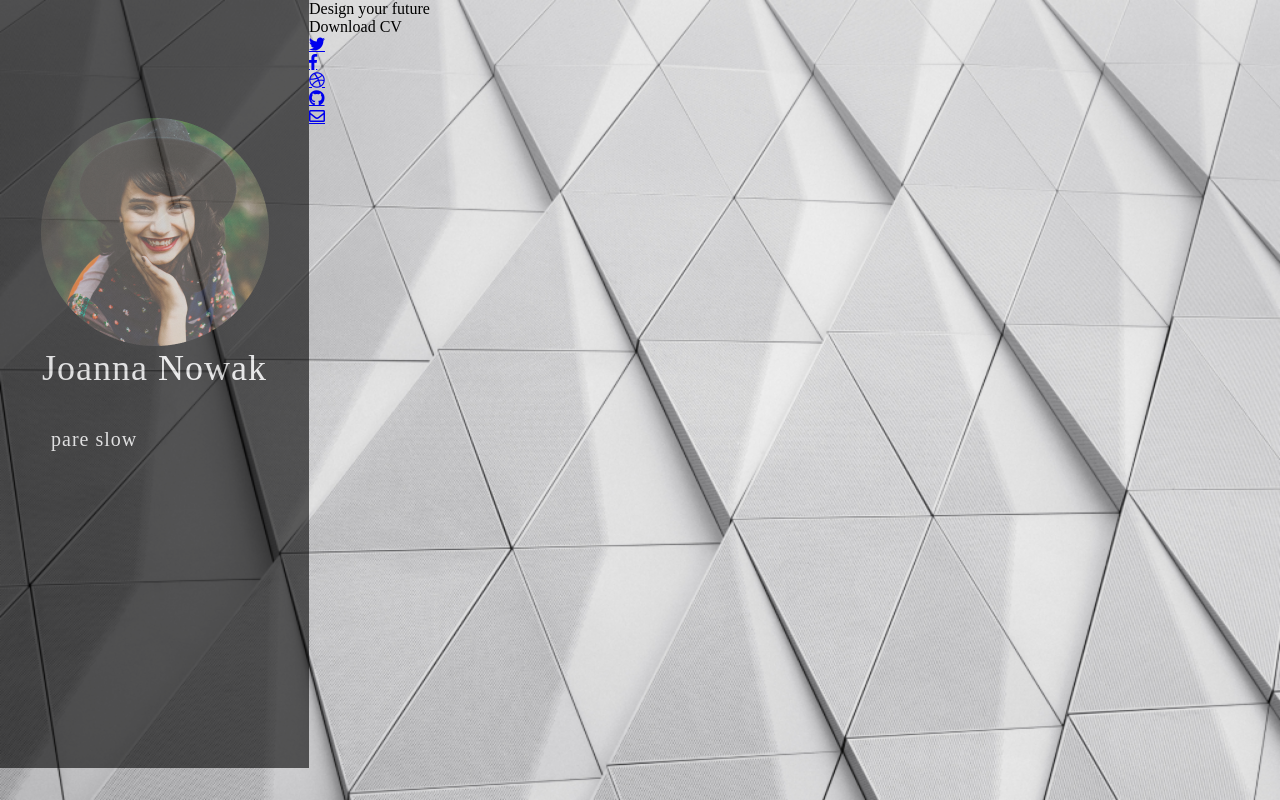
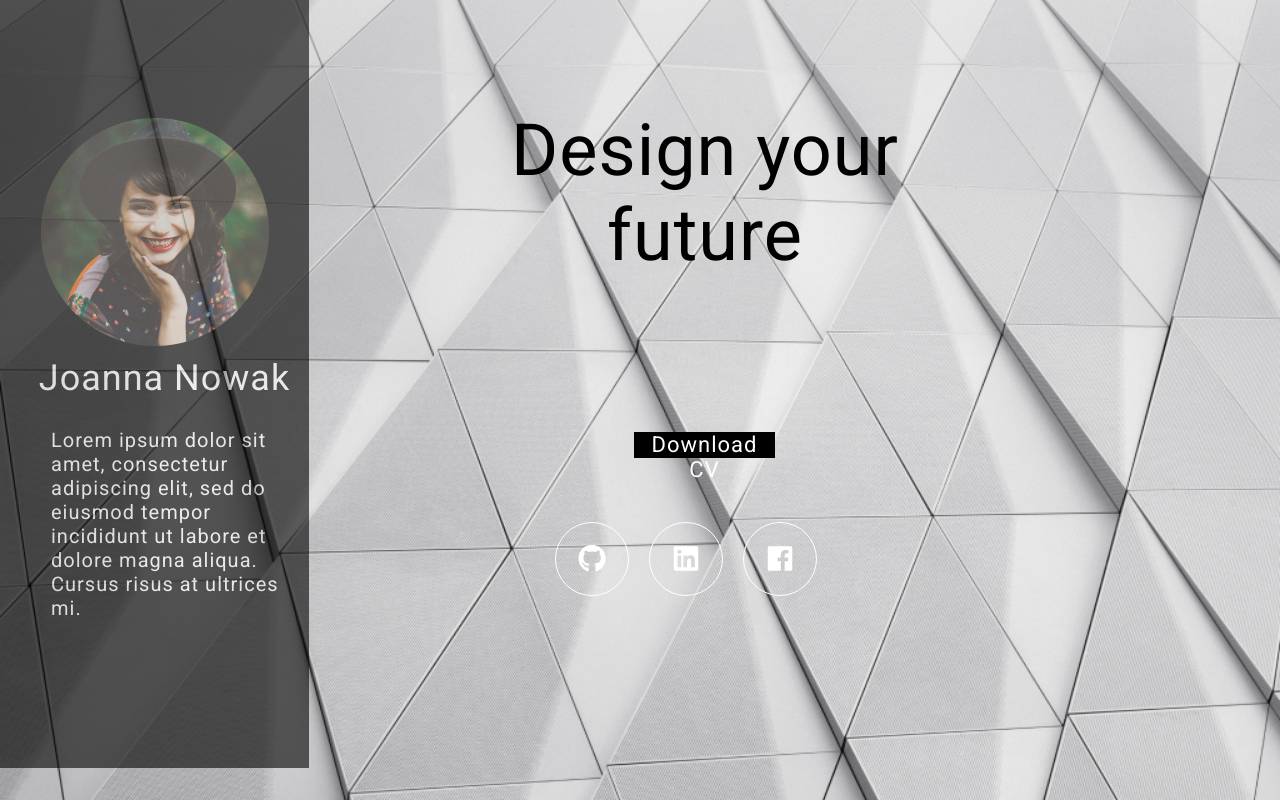
Before and after one commit to Oktawian-L/Mockup-1---Figma, a PHP site: page / in a window 1280 px wide. Run offline with PHP 8.4, Linux system fonts and the light colour scheme; some libraries are stand-ins or nearby versions.

Commit message:
Left panel complete

```diff
--- a/index.html
+++ b/index.html
@@ -9,6 +9,7 @@
 	<link rel="stylesheet" href="style.css" type="text/css" />
 	<link rel="stylesheet" href="https://use.fontawesome.com/releases/v5.2.0/css/all.css" integrity="sha384-hWVjflwFxL6sNzntih27bfxkr27PmbbK/iSvJ+a4+0owXq79v+lsFkW54bOGbiDQ"
 	 crossorigin="anonymous">
+	<link href="https://fonts.googleapis.com/css?family=Roboto" rel="stylesheet">
 </head>
 
 <body>
@@ -22,7 +23,8 @@
 				Joanna Nowak
 			</div>
 			<div class = "descript">
-				pare slow
+				 Lorem ipsum dolor sit amet, consectetur adipiscing elit, sed do eiusmod tempor incididunt ut labore et dolore magna aliqua.
+				Cursus risus at ultrices mi.
 			</div>
 		</div>
 
@@ -35,19 +37,15 @@
 			</div>
 			<div class="nav">
 				<div class="nav-item">
-					<a href="#" class="fab fa-twitter"></a>
-				</div>
-				<div class="nav-item">
-					<a href="#" class="fab fa-facebook-f"></a>
-				</div>
-				<div class="nav-item">
-					<a href="#" class="fab fa-dribbble"></a>
-				</div>
-				<div class="nav-item">
 					<a href="#" class="fab fa-github"></a>
 				</div>
 				<div class="nav-item">
-					<a href="#" class="far fa-envelope"></a>
+					<a href="#" class="fab fa-linkedin"></a>
+				</div>
+				<div class="nav-item">
+					<a href="#" class="fab fa-facebook"></a>
+				</div>
+
 				</div>
 			</div>
 		</div>
--- a/style.css
+++ b/style.css
@@ -7,6 +7,13 @@ body
     margin:0;
     width: 1024px;
     height: 768px;
+    font-family: 'Roboto', sans-serif;
+}
+a
+{
+  color: #fff;
+  outline: 0;
+  text-decoration: none;
 }
 .left-panel
 {
@@ -39,33 +46,43 @@ Line Height: 42px
 Letter Spacing: 5%
 */
     position: absolute;
-    top:347px;
+    top: 347px;
     left: 8px;
     width: 293px;
     height: 74px;
 
     font-size: 36px;
+    font-style: thin;
     text-align: center;
     letter-spacing: 1px;
 
     color:#FFFFFF;
+    padding:10px;
 }
 .descript
 {
     /*
+X: 51px
+Y: 428px
+W: 231px
+H: 261px
+X Constraint: Left
+Y Constraint: Top
 Font Family: Roboto
 Font Style: Light
 Font Size: (mixed)
 Line Height: 28px
-
+Align: Left
 Letter Spacing: 5%
 */
 
     position: absolute;
-    top:428px;
+    top: 428px;
     left: 51px;
-    width: 293px;
-    height: 74px;
+    right: 742px;
+
+    width: 231px;
+    height: 261px;
 
     font-size: 20px;
     text-align: left;
@@ -77,19 +94,90 @@ Letter Spacing: 5%
 .title
 {
     /*
-    X: 491px
-Y: 108px
-W: 428px
-H: 248px
+Font Family: Roboto
+Font Style: Thin
+Line Height: 84px
+Letter Spacing: 5%
+Fill: Solid
+
+*/
+    position: absolute;
+    top:108px;
+    left: 491px;
+    width: 428px;
+    height: 248px;
+
+    font-size: 72px;
+    font-style: thin;
+    text-align: center;
+    letter-spacing: 1px;
+
+
+    color:black;
+}
+.cv-button
+{
+    /*
 X Constraint: Left
 Y Constraint: Top
 Font Family: Roboto
 Font Style: Thin
-Font Size: 72px
-Line Height: 84px
-Align: Center
+Line Height: 26px
 Letter Spacing: 5%
 Fill: Solid
+#FFFFFF
+Stroke: Solid
+Align: Outside
+Width: 1px
+#FFFFFF
+Effect: Drop Shadow
+Radius: 4px
+Offset: 0px, 4px
+rgba(0, 0, 0, 0.25)
+*/
+    position: absolute;
+    top:432px;
+    left: 634px;
+    width: 141px;
+    height: 26px;
 
-*/
+    font-size: 22px;
+    text-align: center;
+    letter-spacing: 1px;
+
+    color:#FFFFFF;
+    background-color: #000000;
 }
+
+.nav
+{
+  display: flex;
+  justify-content: center;
+  position: absolute;
+  top: 522px;
+  left:545px;
+}
+
+.nav-item
+{
+  transition: all 0.3s ease-in-out;
+  border-radius: 100%;
+  border: solid 1px #fff;
+  width: 72px;
+  height: 72px;
+  margin: 0 10px;
+  display: flex;
+  align-items: center;
+  justify-content: center;
+}
+
+.nav-item:hover
+{
+  cursor: pointer;
+  background-color: rgba(255, 255, 255, 0.175);
+}
+
+.nav-item a
+{
+  font-size: 28px;
+}
```
